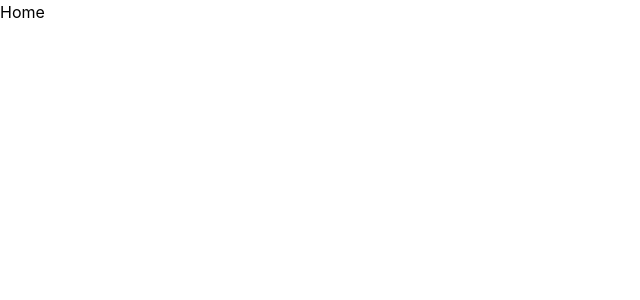
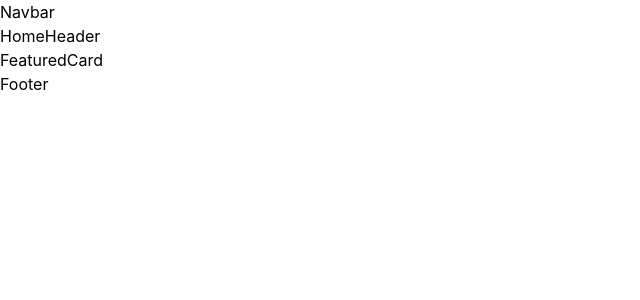
Before and after one commit to MertArar/tacticalThrows, a React (Create React App) app: page / in a window 1280 px wide. Shown: the top 300 px of the page, without its empty margins (0-640 px from the left). Built offline with nearby package versions, Linux system fonts and the light colour scheme.

Commit message:
Home added

```diff
--- a/src/pages/Home.jsx
+++ b/src/pages/Home.jsx
@@ -1,11 +1,28 @@
 import React from "react";
 import Navbar from "../components/Navbar";
+import Featured from "../data/featured.json";
 import FeaturedCard from "../components/FeaturedCard";
 import HomeHeader from "../components/HomeHeader";
 import Footer from "../components/Footer";
 
 const Home = () => {
-  return <div>Home</div>;
+  console.log(Featured);
+
+  return (
+    <div>
+      <header>
+        <Navbar />
+        <HomeHeader />
+      </header>
+
+      <main>
+        <FeaturedCard />
+      </main>
+      <footer>
+        <Footer />
+      </footer>
+    </div>
+  );
 };
 
 export default Home;
```
